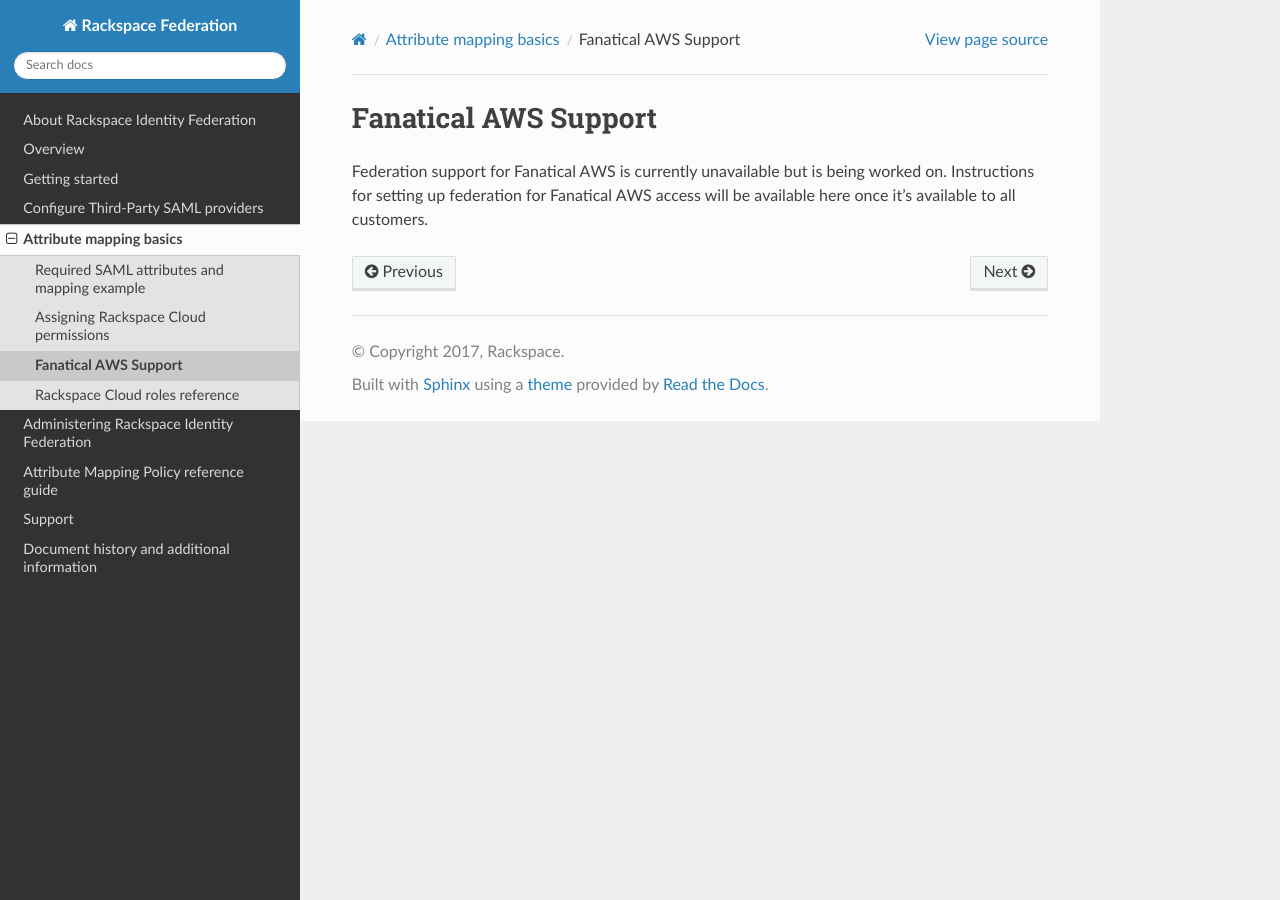
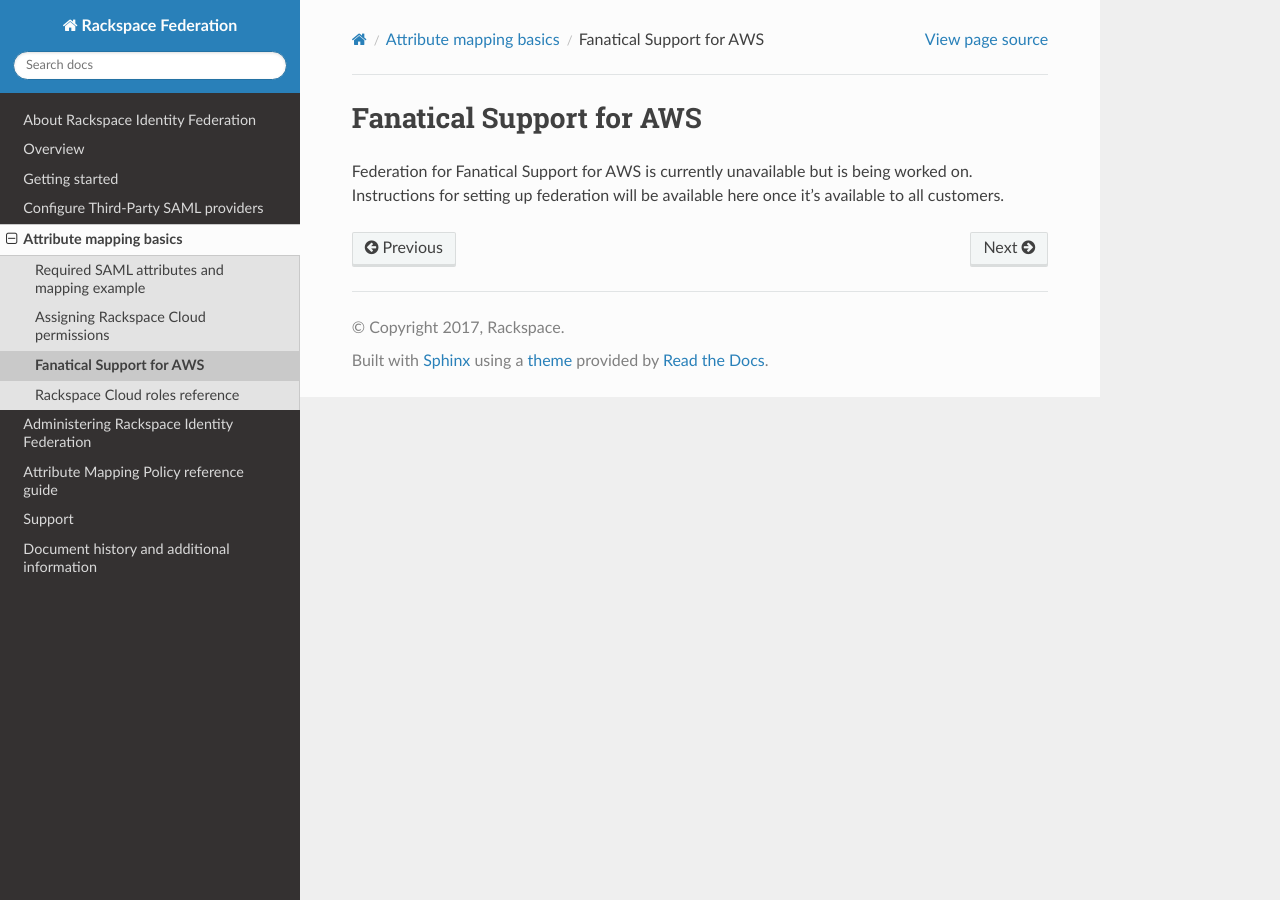
Before and after one commit to rackerlabs/docs-rackspace-federation, a Sphinx documentation site: the page built from doc/attribmapping-basics/faws-mapping.rst, in a window 1280 px wide. Built offline with Sphinx 7.4.7 and the Read the Docs theme 2.0.0, drawn with Linux system fonts in a browser that asks for light colours; the version number could not be read and is left out.

Commit message:
updating language as per review feedback

```diff
--- a/doc/attribmapping-basics/faws-mapping.rst
+++ b/doc/attribmapping-basics/faws-mapping.rst
@@ -1,8 +1,8 @@
 .. _faws-mapping-ug:
 
-Fanatical AWS Support
+Fanatical Support for AWS
 -----------------------------------------------
 
-Federation support for Fanatical AWS is currently unavailable but is being
-worked on. Instructions for setting up federation for Fanatical AWS access
-will be available here once it's available to all customers.
+Federation for Fanatical Support for AWS is currently unavailable but is being
+worked on. Instructions for setting up federation will be available here once
+it's available to all customers.
```
